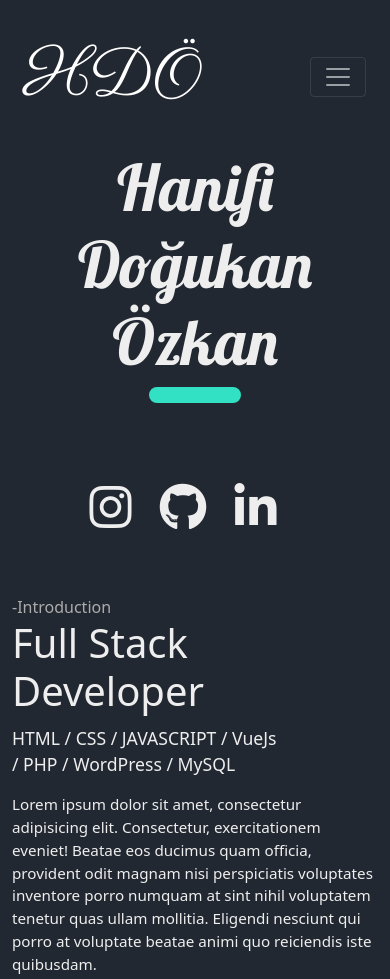
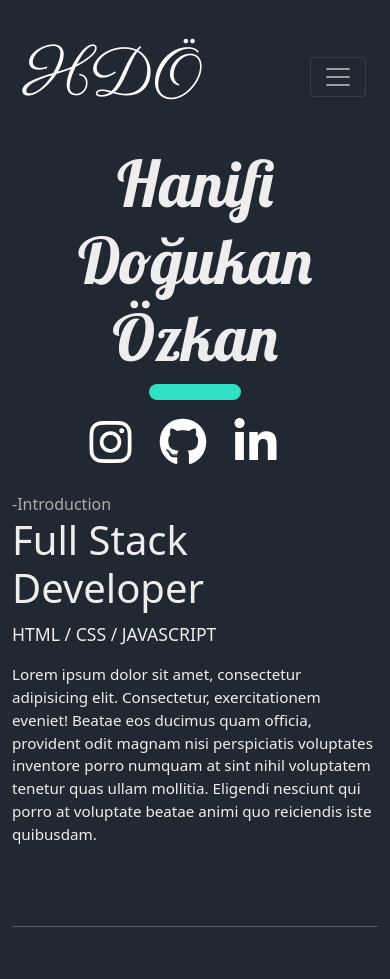
Before and after one commit to hdogukanozkan/Hdo-cv, a plain HTML site: page index.html in a window 390 px wide. Shown: the top 979 px of the page. After the commit the page ends 943 px from the top, so only its background shows below. Drawn offline with nearby package versions, Linux system fonts and the light colour scheme.

Commit message:
add responsive

```diff
--- a/css/style.css
+++ b/css/style.css
@@ -6,6 +6,16 @@ body {
 
 
 /* Section Title */
+
+.title-social a {
+    text-decoration: none;
+    color: white;
+}
+
+.title-social a:hover {
+    text-decoration: none;
+    color: rgb(167, 167, 167);
+}
 
 
 /*  Navbar  */
@@ -33,7 +43,7 @@ body {
 /*  Title   */
 
 .bodys {
-    padding-top: 3%;
+    padding-top: 2%;
 }
 
 #title {
@@ -46,7 +56,7 @@ body {
 }
 
 .title-social {
-    margin-top: 5rem;
+    margin-top: 5%;
 }
 
 .title-hr {
@@ -58,7 +68,7 @@ body {
 }
 
 .title-referans {
-    margin-top: 4rem;
+    margin-top: 7%;
 }
 
 .giris-paragrafi {
--- a/index.html
+++ b/index.html
@@ -31,13 +31,13 @@
                                 <a class="nav-link" aria-current="page" href="#">Home</a>
                             </li>
                             <li class="nav-item">
-                                <a class="nav-link" href="#">Instagram</a>
+                                <a class="nav-link" href="https://www.instagram.com/hanifidogukanozkan/" target="_blank">Instagram</a>
                             </li>
                             <li class="nav-item">
-                                <a class="nav-link" href="#">Gıthub</a>
+                                <a class="nav-link" href="https://github.com/hdogukanozkan" target="_blank">Gıthub</a>
                             </li>
                             <li class="nav-item">
-                                <a class="nav-link" href="#">Contact</a>
+                                <a class="nav-link" href="mailto:hanifidogukanozkan@gmail.com" target="_blank">Contact</a>
                             </li>
                         </ul>
                     </div>
@@ -52,9 +52,16 @@
                     </h1>
                     <hr class="title-hr">
                     <div class="title-social">
-                        <i class="fab fa-instagram fa-3x pe-4"></i>
-                        <i class="fab fa-github fa-3x pe-4"></i>
-                        <i class="fab fa-linkedin-in fa-3x pe-4"></i>
+                        <a href="https://www.instagram.com/hanifidogukanozkan/" target="_blank">
+                            <i class="fab fa-instagram fa-3x pe-4"></i>
+                        </a>
+                        <a href="https://github.com/hdogukanozkan" target="_blank">
+                            <i class="fab fa-github fa-3x pe-4"></i>
+                        </a>
+                        <a href="https://www.linkedin.com/in/hanifi-do%C4%9Fukan-%C3%B6zkan-06046b214/" target="_blank">
+                            <i class="fab fa-linkedin-in fa-3x pe-4"></i>
+                        </a>
+
                     </div>
                 </div>
                 <div class="col-md-6">
@@ -66,7 +73,7 @@
                             Full Stack Developer
                         </h2>
                         <p class="alt-metin">
-                            HTML / CSS / JAVASCRIPT / VueJs / PHP / WordPress / MySQL
+                            HTML / CSS / JAVASCRIPT
                         </p>
                         <p class="paragraf">
                             Lorem ipsum dolor sit amet, consectetur adipisicing elit. Consectetur, exercitationem eveniet! Beatae eos ducimus quam officia, provident odit magnam nisi perspiciatis voluptates inventore porro numquam at sint nihil voluptatem tenetur quas ullam mollitia.
```
